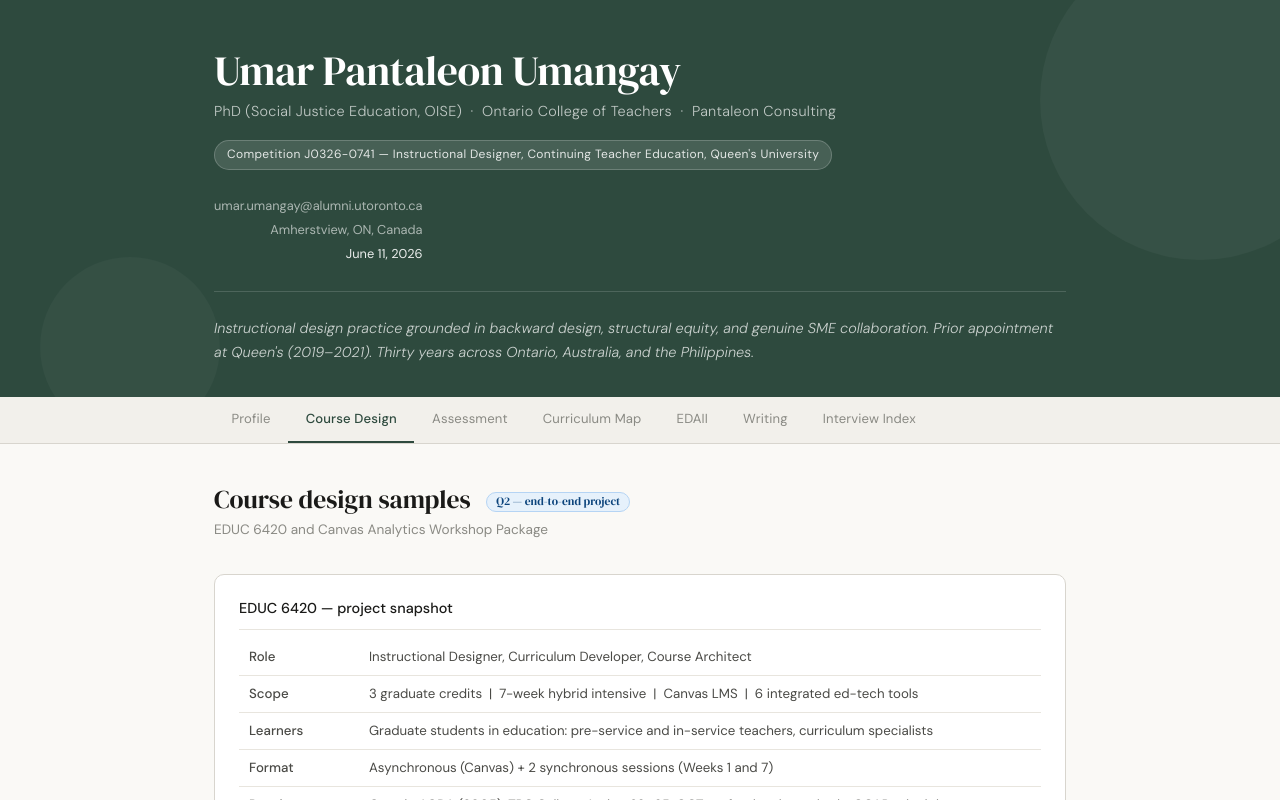
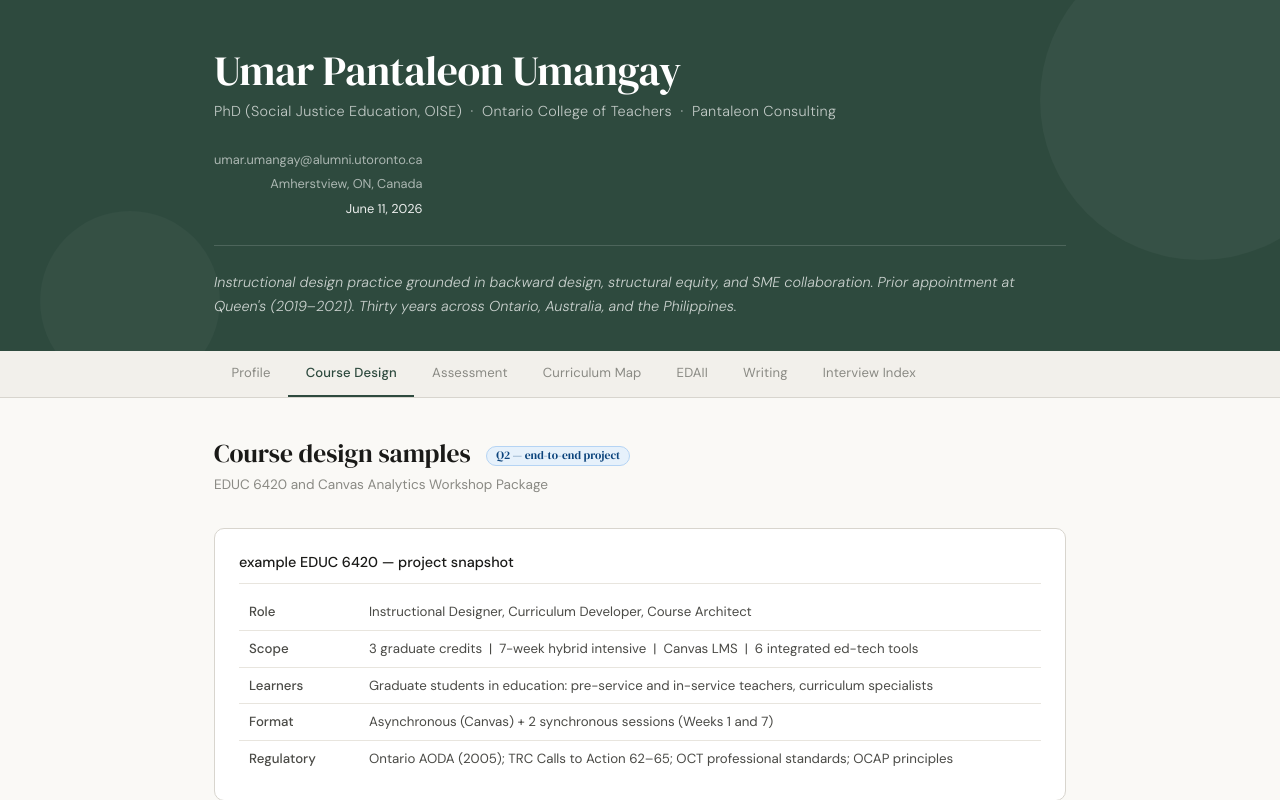
Before and after one commit to upantaleon/id-portfolio, a plain HTML site: page index.html in a window 1280 px wide. Both pictures are taken after a click on the button "Course Design". Shown: the top 800 px of the page. Drawn offline with Linux system fonts and the light colour scheme.

Commit message:
index.html

```diff
--- a/index.html
+++ b/index.html
@@ -389,7 +389,6 @@ footer strong{color:rgba(255,255,255,0.8);font-weight:400;}
       <div>
         <div class="header-name">Umar Pantaleon Umangay</div>
         <div class="header-title">PhD (Social Justice Education, OISE) &nbsp;&middot;&nbsp; Ontario College of Teachers &nbsp;&middot;&nbsp; Pantaleon Consulting</div>
-        <div><span class="competition-badge">Competition J0326-0741 &mdash; Instructional Designer, Continuing Teacher Education, Queen's University</span></div>
       </div>
       <div class="header-meta">
         umar.umangay@alumni.utoronto.ca<br>
@@ -397,7 +396,7 @@ footer strong{color:rgba(255,255,255,0.8);font-weight:400;}
         <strong>June 11, 2026</strong>
       </div>
     </div>
-    <div class="tagline">Instructional design practice grounded in backward design, structural equity, and genuine SME collaboration. Prior appointment at Queen's (2019&ndash;2021). Thirty years across Ontario, Australia, and the Philippines.</div>
+    <div class="tagline">Instructional design practice grounded in backward design, structural equity, and SME collaboration. Prior appointment at Queen's (2019&ndash;2021). Thirty years across Ontario, Australia, and the Philippines.</div>
   </div>
 </header>
 
@@ -493,7 +492,7 @@ footer strong{color:rgba(255,255,255,0.8);font-weight:400;}
   </div>
 
   <div class="card">
-    <div class="card-title">EDUC 6420 &mdash; project snapshot</div>
+    <div class="card-title">example EDUC 6420 &mdash; project snapshot</div>
     <div class="card-body">
       <div class="tbl-wrap">
         <table>
@@ -631,7 +630,7 @@ footer strong{color:rgba(255,255,255,0.8);font-weight:400;}
     <div class="card-body">
       <p>At Charles Sturt, post-placement data from three sources (supervisor reports, student reflections, in-class observation notes) showed classroom management gaps were not a content problem but an assessment design problem. The assessment tested declarative knowledge, not applied judgment.</p>
       <p>The redesign moved from written analysis to a case-based scenario with a decision-making component. The following cohort received substantially stronger supervisor ratings in targeted competencies. The revised assessment design was adopted by a colleague teaching a parallel subject.</p>
-      <div class="bq">This case is the primary answer to Q7: describe a time you used data to improve a course. Three-source data triangulation; gap diagnosed as assessment design failure, not curriculum or delivery; measurable cohort improvement in the targeted competency.</div>
+      <div class="bq">This is example of experince of using data to improve a course. Three-source data triangulation; gap diagnosed as assessment design failure, not curriculum or delivery; measurable cohort improvement in the targeted competency.</div>
     </div>
   </div>
 </div>
```
